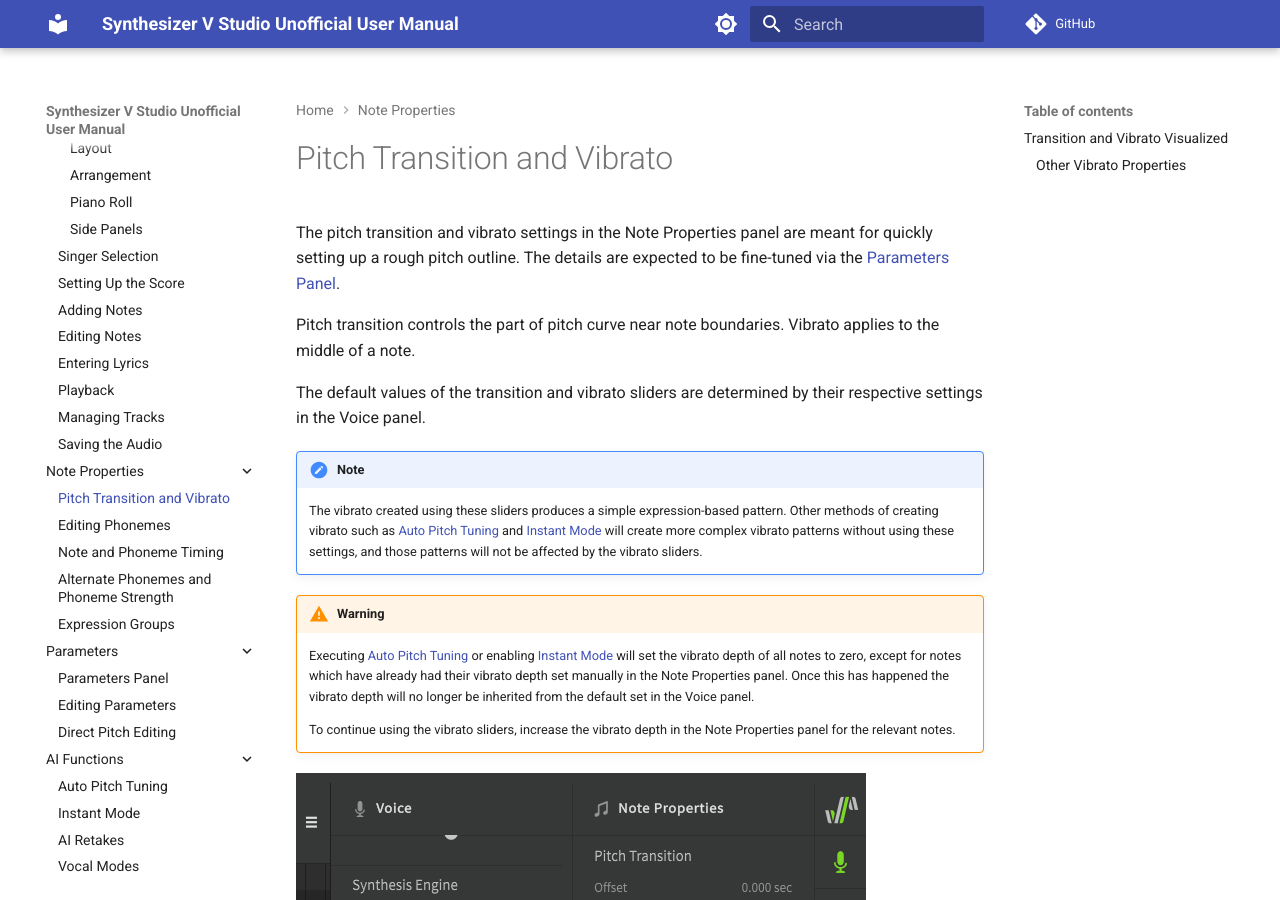
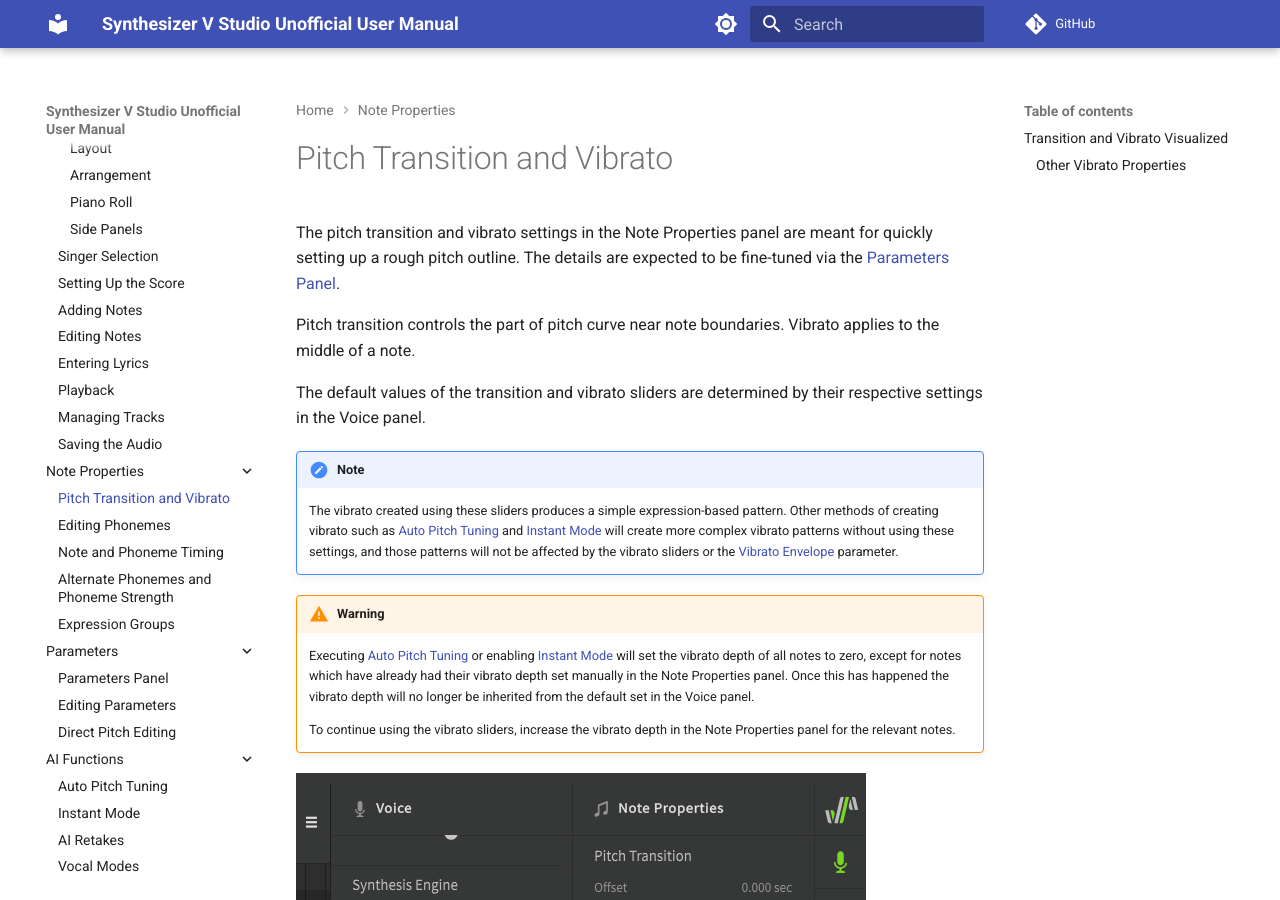
Before and after one commit to claire-west/svstudio-manual, an MkDocs documentation site: the page built from docs/note-properties/pitch-transition-and-vibrato.md, in a window 1280 px wide and 900 px high. Built offline with MkDocs 1.6.1 and Material for MkDocs 9.7.7, drawn with Linux system fonts in a browser that asks for light colours; comment, search, counter and statistics services are not loaded.

Commit message:
Added clarification about the Vibrato Envelope parameter

```diff
--- a/docs/note-properties/pitch-transition-and-vibrato.md
+++ b/docs/note-properties/pitch-transition-and-vibrato.md
@@ -8,7 +8,7 @@
 
 !!! note
 
-    The vibrato created using these sliders produces a simple expression-based pattern. Other methods of creating vibrato such as [Auto Pitch Tuning](../ai-functions/auto-pitch-tuning.md) and [Instant Mode](../ai-functions/instant-mode.md) will create more complex vibrato patterns without using these settings, and those patterns will not be affected by the vibrato sliders.
+    The vibrato created using these sliders produces a simple expression-based pattern. Other methods of creating vibrato such as [Auto Pitch Tuning](../ai-functions/auto-pitch-tuning.md) and [Instant Mode](../ai-functions/instant-mode.md) will create more complex vibrato patterns without using these settings, and those patterns will not be affected by the vibrato sliders or the [Vibrato Envelope](../parameters/editing-parameters.md#vibrato-envelope) parameter.
 
 !!! warning
 
```
Also changed, not shown: docs/faq.md (+2 -0 lines), docs/parameters/editing-parameters.md (+5 -1 lines).
